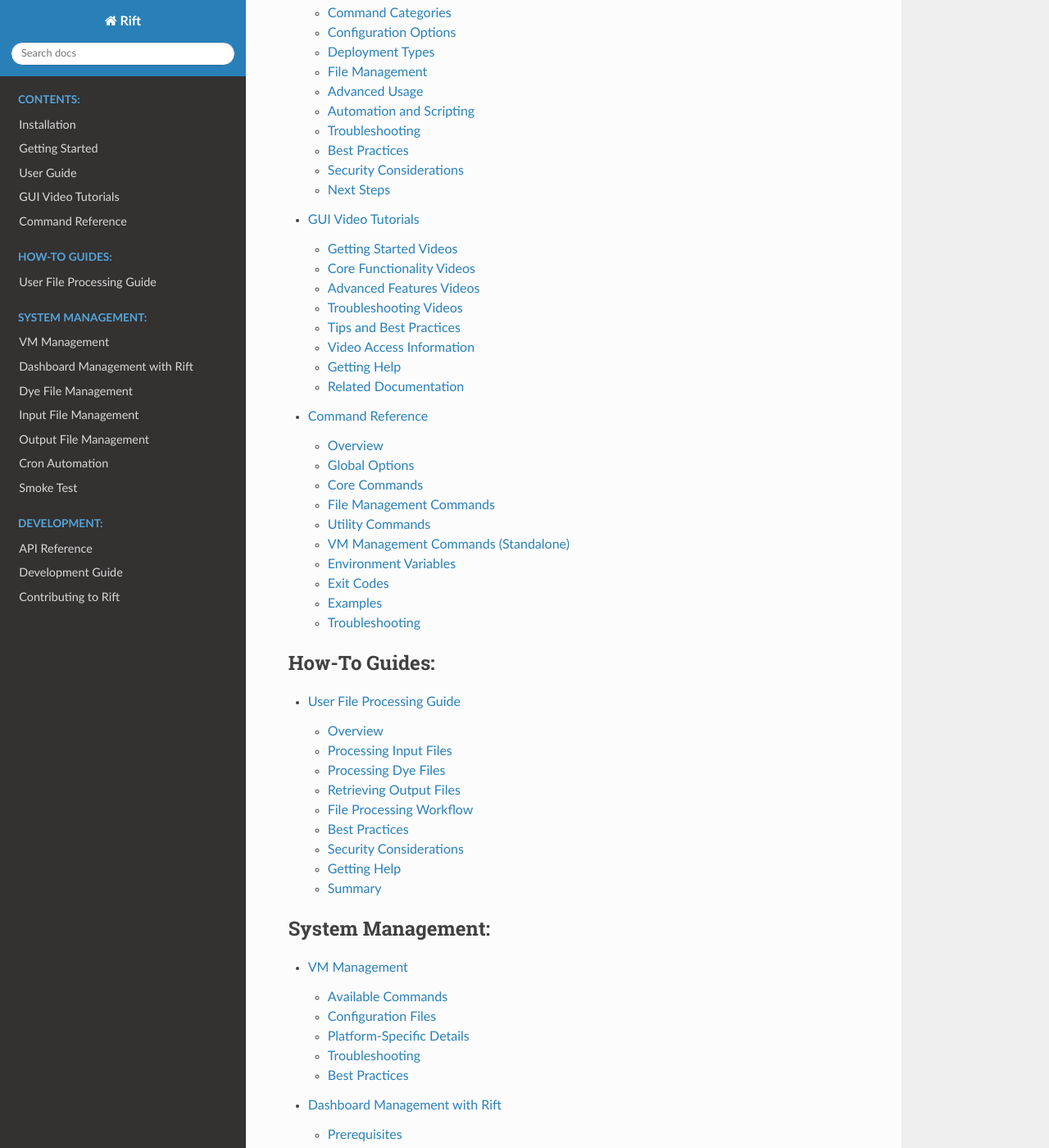
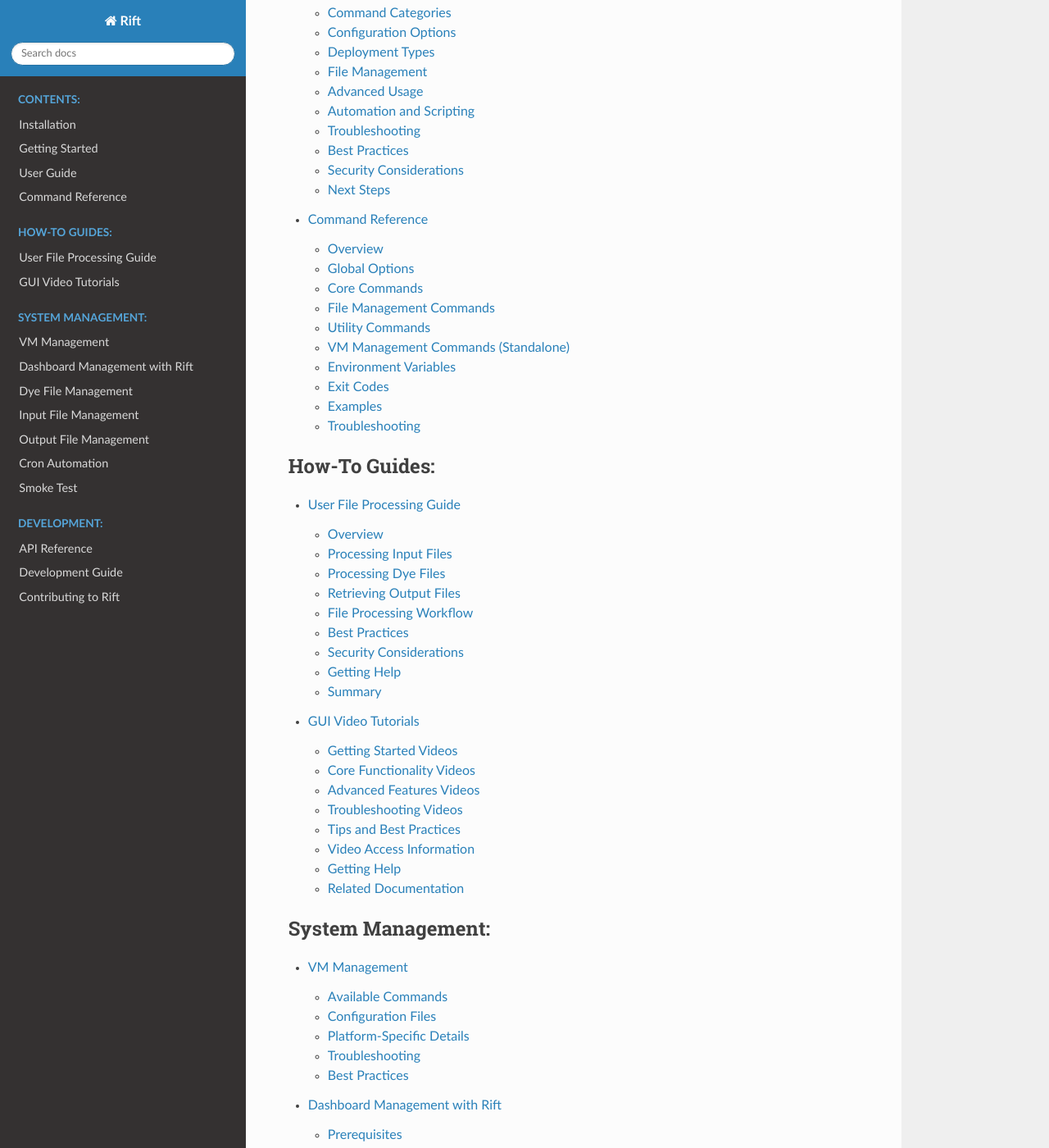
Before and after one commit to RA-Rob/rift, a Sphinx documentation site: the page built from docs/index.rst, in a window 1280 px wide and 1400 px high, scrolled down 576 px. Shown: the whole window at 82% size. Built offline with Sphinx 7.4.7 and the Read the Docs theme 3.1.0, drawn with Linux system fonts in a browser that asks for light colours; part of the change alters nothing that is shown.

```diff
--- a/docs/index.rst
+++ b/docs/index.rst
@@ -15,7 +15,6 @@ Rift is an Ansible-based automation tool for managing and deploying infrastructu
    installation
    getting-started
    user-guide
-   gui-video-tutorials
    command-reference
 
 .. toctree::
@@ -23,6 +22,7 @@ Rift is an Ansible-based automation tool for managing and deploying infrastructu
    :caption: How-To Guides:
 
    user-file-processing-guide
+   gui-video-tutorials
 
 .. toctree::
    :maxdepth: 2
```
